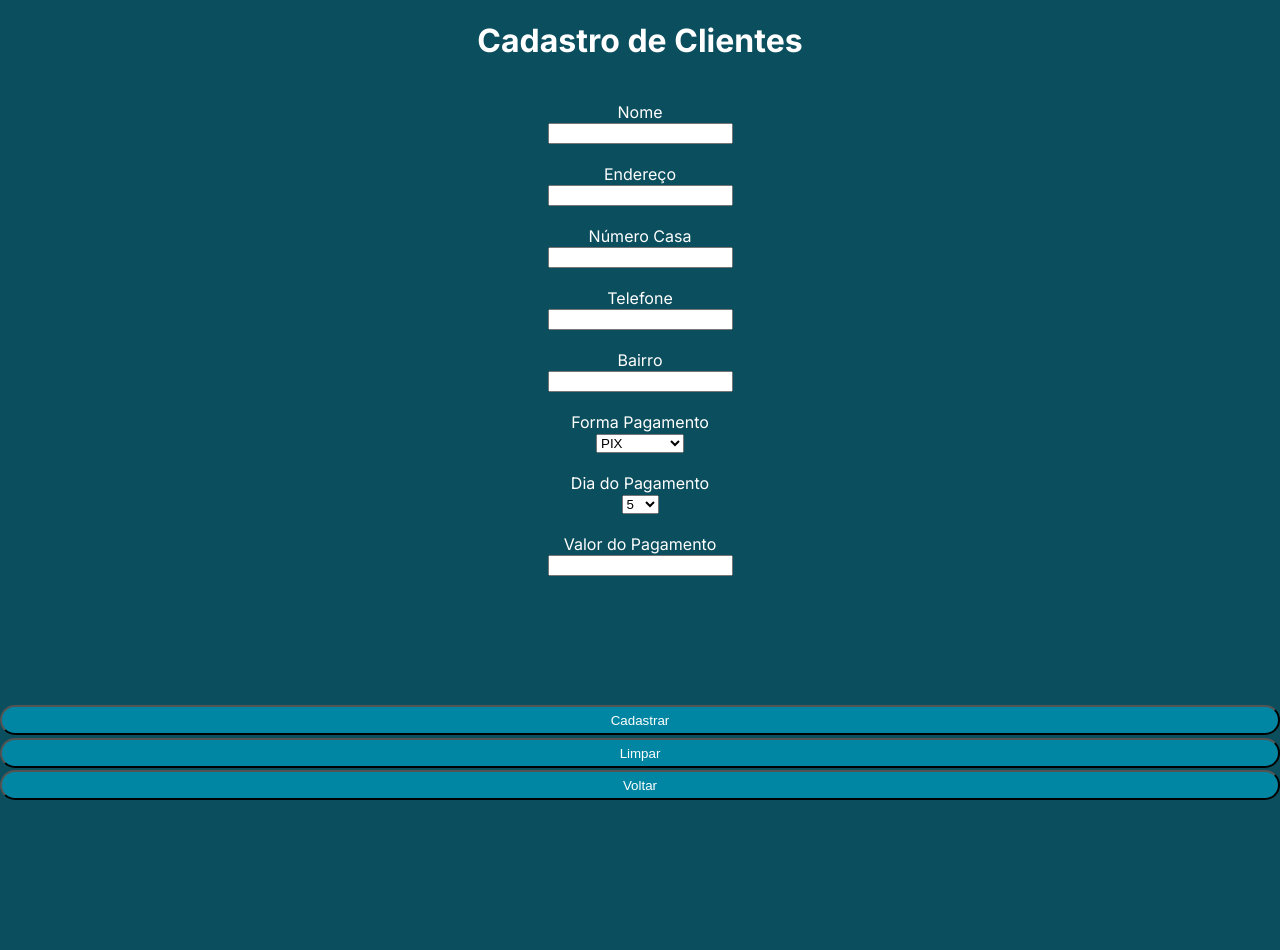
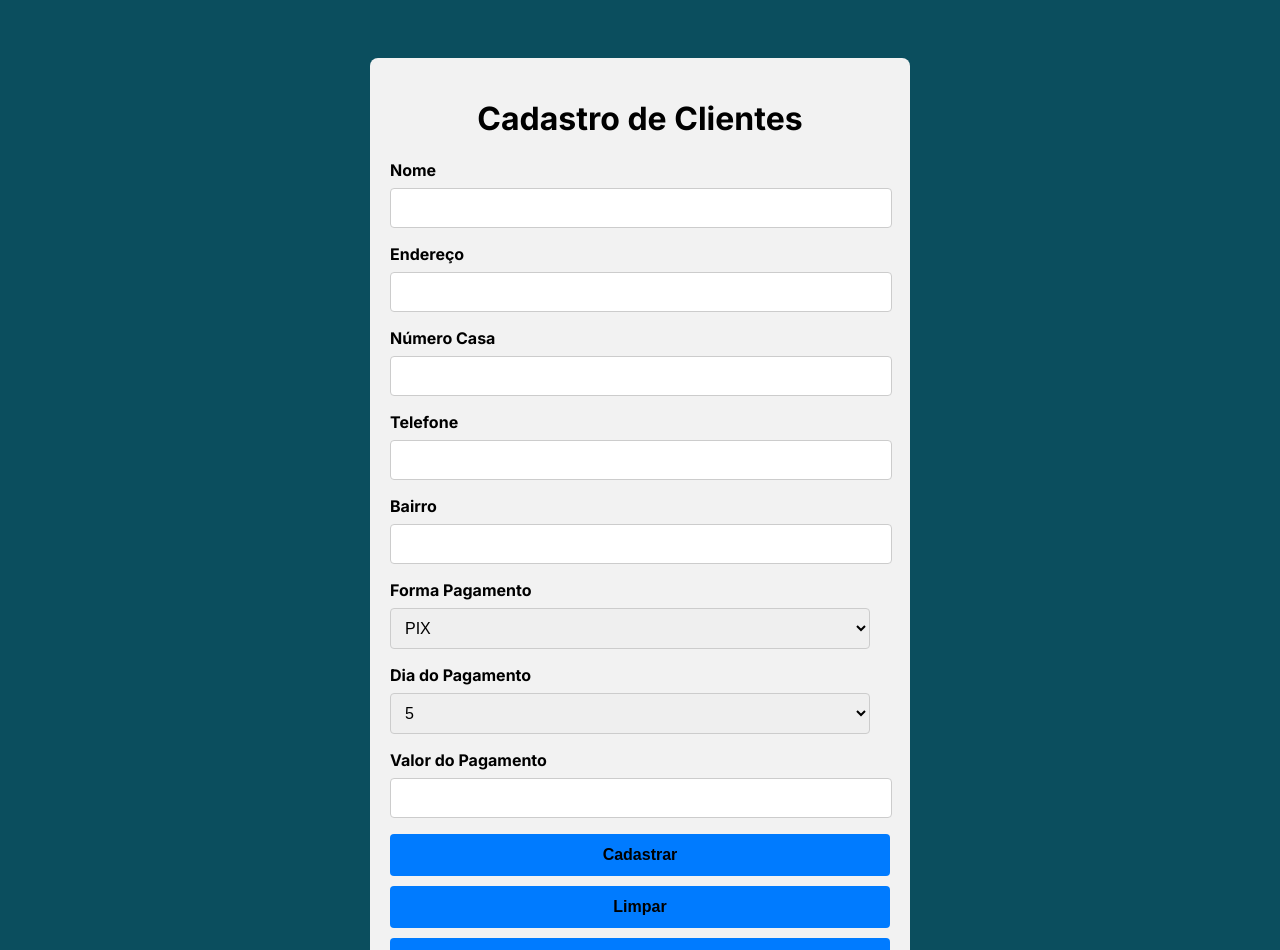
Before and after one commit to PAJEGUES/projeto_integrador_react, a Next.js app: page /lobby/register in a window 1280 px wide. Shown: the top 950 px of the page. Before the commit the page ends 800 px from the top, so only its background shows below. Built offline with nearby package versions, Linux system fonts and the light colour scheme.

Commit message:
Adicionando CSS na página de cadastro de clientes

```diff
--- a/app/body.css
+++ b/app/body.css
@@ -1,4 +1,3 @@
 body {
     background-color: rgb(11, 78, 94);
-    color: white;
 }
--- a/app/lobby/register/components/registration_data.js
+++ b/app/lobby/register/components/registration_data.js
@@ -2,6 +2,7 @@
 
 import axios from 'axios';
 import { useState } from "react";
+import { useRouter } from 'next/navigation'
 
 export default function RegistrationData(){
 
@@ -13,6 +14,8 @@ export default function RegistrationData(){
     const [inputFormPayment, alteraInputFormPayment] = useState("pix");
     const [inputDayPayment, alteraInputDayPayment] = useState("5");
     const [inputValuePayment, alteraInputValuePayment] = useState("");
+
+    const routerBack = useRouter();
 
     function sendFormulary(e) {
         e.preventDefault();
@@ -55,59 +58,35 @@ export default function RegistrationData(){
     }
 
     return(
-        <div className="label-container">
-            <form onSubmit={(e)=> sendFormulary(e)}>
-                <br/>
+        <div id="container">
+    <div id="form-container">
+        <h1 id="title">Cadastro de Clientes</h1>
+        <form id="form" onSubmit={(e)=> sendFormulary(e)}>
             <label> Nome </label>
-                <br/>
-                <input onChange={ (e)=> alteraInputName(e.target.value)} type="text"/>
-
-                <br/>
-                <br/>
+            <input className="input-box" onChange={ (e)=> alteraInputName(e.target.value)} type="text"/>
 
             <label> Endereço </label>
-                <br/>
-                <input onChange= {(e)=> alteraInputAdress(e.target.value)} type="text"/>
-
-                <br/>
-                <br/>
+            <input className="input-box" onChange= {(e)=> alteraInputAdress(e.target.value)} type="text"/>
 
             <label> Número Casa</label>
-                <br/>
-                <input onChange= {(e)=> alteraInputNumberHouse(e.target.value)} type="number"/>
-
-                <br/>
-                <br/>
+            <input className="input-box" onChange= {(e)=> alteraInputNumberHouse(e.target.value)} type="number"/>
 
             <label> Telefone </label>
-                <br/>
-                <input onChange= {(e)=> alteraInputTelephone(e.target.value)} type="number"/>
-
-                <br/>
-                <br/>
+            <input className="input-box" onChange= {(e)=> alteraInputTelephone(e.target.value)} type="number"/>
 
             <label> Bairro </label>
-                <br/>
-                <input onChange= {(e)=> alteraInputNeighborhood(e.target.value)} type="text"/>
-
-                <br/>
-                <br/>
+            <input className="input-box" onChange= {(e)=> alteraInputNeighborhood(e.target.value)} type="text"/>
 
             <label> Forma Pagamento </label>
-                <br/>
-                <select onChange={(e) => alteraInputFormPayment(e.target.value)} value="pix">
+            <select className="input-box" onChange={(e) => alteraInputFormPayment(e.target.value)} value="pix">
                 <option value="pix"> PIX </option>
                 <option value="debito"> DEBITO </option>
                 <option value="credito"> CREDITO </option>
                 <option value="dinheiro"> DINHEIRO </option>
             </select>
 
-                <br/>
-                <br/>
-
             <label> Dia do Pagamento </label>
-                <br/>
-                <select onChange={(e) => alteraInputDayPayment(e.target.value)} value='5'>
+            <select className="input-box" onChange={(e) => alteraInputDayPayment(e.target.value)} value='5'>
                 <option value='5'> 5 </option>
                 <option value='10'> 10 </option>
                 <option value='15'> 15 </option>
@@ -116,24 +95,16 @@ export default function RegistrationData(){
                 <option value='30'> 30 </option>
             </select>
 
-                <br/>
-                <br/>
+            <label> Valor do Pagamento </label>
+            <input className="input-box" onChange= {(e)=> alteraInputValuePayment(e.target.value)} type="number"/>
 
-                <label> Valor do Pagamento </label>
-                <br/>
-                <input onChange= {(e)=> alteraInputValuePayment(e.target.value)} type="number"/>
-
-                <br/>
-                <br/>
-
-                <button style={{height: 30, position: "fixed", bottom: 65, left: 0}} type="submit"> Cadastrar </button>
-                <br/>
-                <br/>
-
-                <button style={{height: 30, position: "fixed", bottom: 32, left: 0}} type="reset"> Limpar </button>
-
+            <button type="submit"> Cadastrar </button>
+            <button type="reset"> Limpar </button>
+            <button onClick={()=> routerBack.push('/lobby')}> Voltar </button>
         </form>
     </div>
+</div>
+
     )
 
 }
--- a/app/lobby/register/page.js
+++ b/app/lobby/register/page.js
@@ -1,19 +1,12 @@
 'use client'
-import { useRouter } from 'next/navigation'
 import RegistrationData from './components/registration_data';
 import "./style.css";
 
 export default function Register(){
 
-    const routerBack = useRouter();
-
     return(
         <div className='label-container'>
-            <h1>Cadastro de Clientes</h1>
             <RegistrationData/>
-            <div className='button-container'>
-                <button onClick={()=> routerBack.push('/lobby')}> Voltar </button>
-            </div>
         </div>
     )
 }
--- a/app/lobby/register/style.css
+++ b/app/lobby/register/style.css
@@ -1,4 +1,70 @@
-.label-container {
+#container {
+    display: flex;
+    justify-content: center;
+  }
+
+  #form-container {
+    width: 75%;
+    max-width: 500px;
+    background-color: #f2f2f2;
+    padding: 20px;
+    margin-top: 50px;
+    border-radius: 8px;
+  }
+
+  #title {
     text-align: center;
-    color: white;
-}
+  }
+
+  #form {
+    display: flex;
+    flex-direction: column;
+  }
+
+  #form label {
+    margin-bottom: 8px;
+  }
+
+  .input-box,
+  select.input-box {
+    width: calc(100% - 20px); /* Ajuste conforme necessário */
+    padding: 10px;
+    margin-bottom: 16px;
+    border: 1px solid #ccc;
+    border-radius: 4px;
+    font-size: 16px;
+  }
+
+  #form label {
+    margin-bottom: 8px;
+    font-weight: bold; /* Adiciona negrito aos labels */
+  }
+
+  button {
+    flex: 1; /* Ocupa todo o espaço disponível */
+    margin-right: 8px; /* Espaçamento entre os botões */
+    padding: 12px 20px;
+    margin-bottom: 10px;
+    background-color: #007bff;
+    color: black;
+    border: none;
+    border-radius: 4px;
+    font-size: 16px;
+    font-weight: bold;
+    cursor: pointer;
+    transition: background-color 0.3s ease;
+  }
+
+  button:last-child {
+    margin-right: 0; /* Remove o espaçamento do último botão */
+  }
+
+  button:hover {
+    background-color: #0056b3;
+  }
+
+  @media only screen and (max-width: 600px){
+    #form-container {
+        margin-top: 20px;
+      }
+  }
```
Lines whose indentation alone changed are shown as unchanged.
